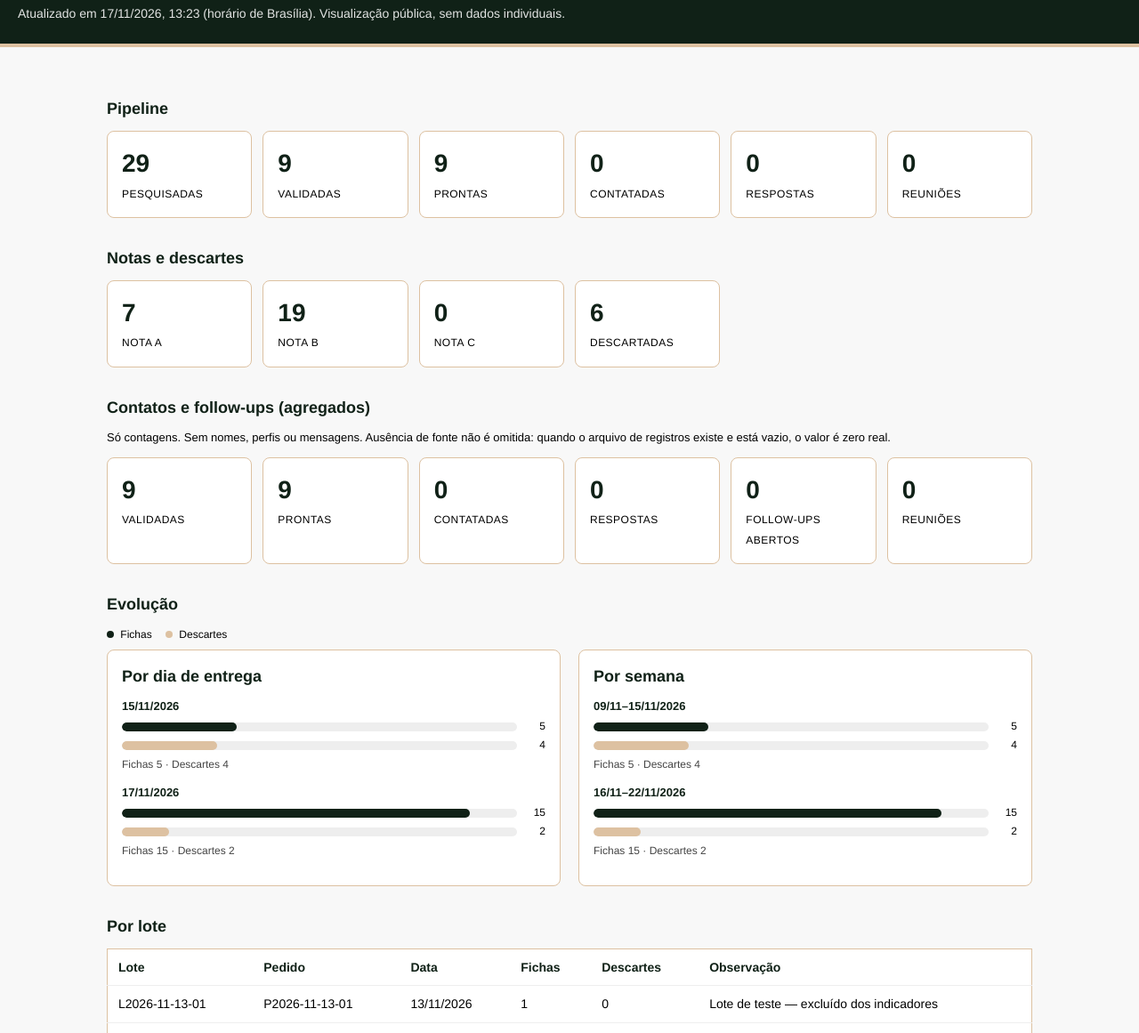
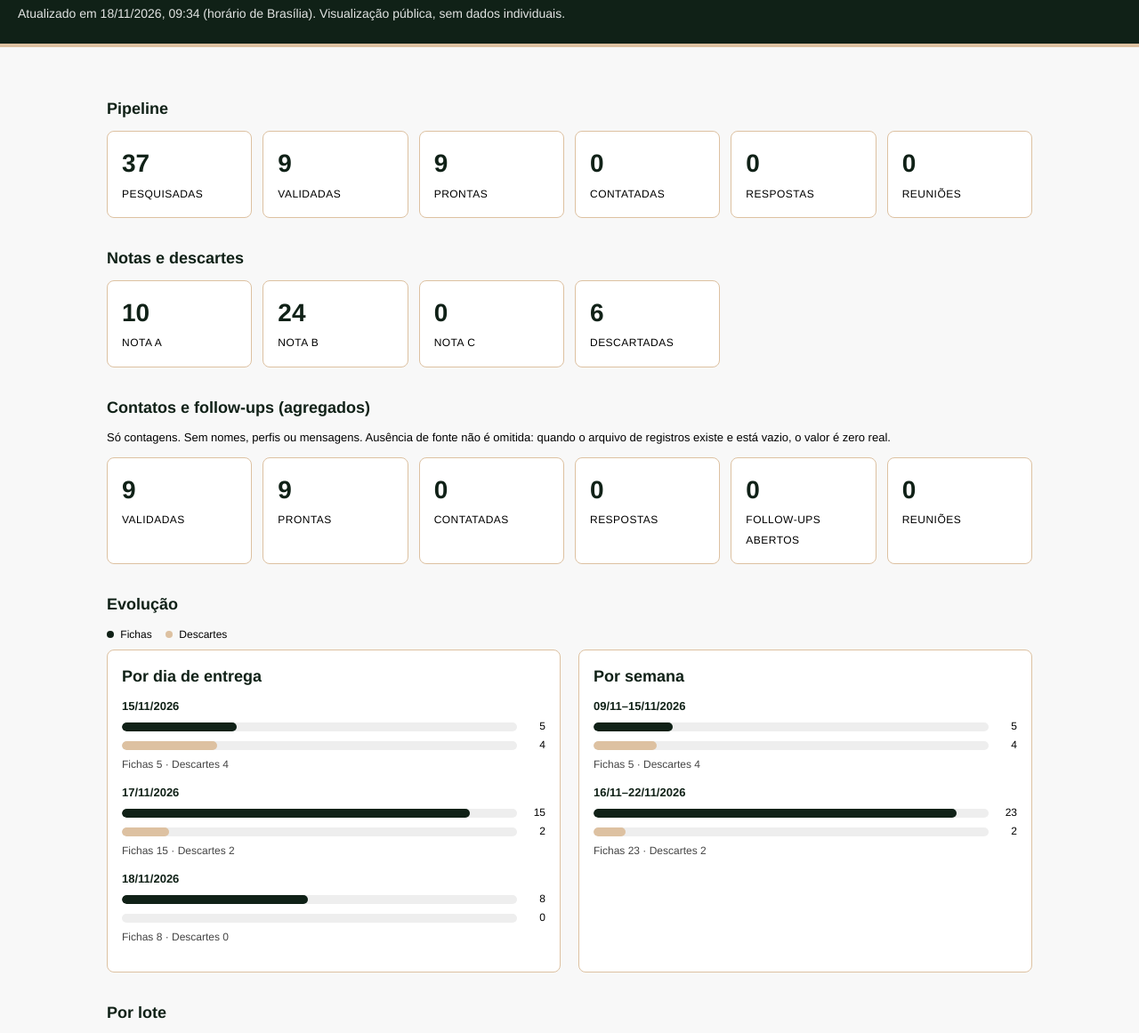
Before and after one commit to gestorleomello-crypto/clk-painel, a plain HTML site: page index.html in a window 1280 px wide. Shown: the part 96-1257 px from the top of the page at 89% size. Drawn offline with Linux system fonts and the light colour scheme.

Commit message:
atualização automática 2026-11-18

```diff
--- a/index.html
+++ b/index.html
@@ -95,12 +95,12 @@
   <header>
     <p class="kicker">CLK · Prospecção</p>
     <h1>Indicadores agregados</h1>
-    <p>Atualizado em 17/11/2026, 13:23 (horário de Brasília). Visualização pública, sem dados individuais.</p>
+    <p>Atualizado em 18/11/2026, 09:34 (horário de Brasília). Visualização pública, sem dados individuais.</p>
   </header>
   <main>
     <h2>Pipeline</h2>
     <div class="grid">
-      <div class="stat"><strong>29</strong><span>Pesquisadas</span></div>
+      <div class="stat"><strong>37</strong><span>Pesquisadas</span></div>
       <div class="stat"><strong>9</strong><span>Validadas</span></div>
       <div class="stat"><strong>9</strong><span>Prontas</span></div>
       <div class="stat"><strong>0</strong><span>Contatadas</span></div>
@@ -110,7 +110,7 @@
 
     <h2>Notas e descartes</h2>
     <div class="grid">
-      <div class="stat"><strong>7</strong><span>Nota A</span></div><div class="stat"><strong>19</strong><span>Nota B</span></div><div class="stat"><strong>0</strong><span>Nota C</span></div>
+      <div class="stat"><strong>10</strong><span>Nota A</span></div><div class="stat"><strong>24</strong><span>Nota B</span></div><div class="stat"><strong>0</strong><span>Nota C</span></div>
       <div class="stat"><strong>6</strong><span>Descartadas</span></div>
     </div>
 
@@ -133,11 +133,11 @@
     <div class="charts">
       <section class="card">
         <h2 style="margin-top:0">Por dia de entrega</h2>
-        <div class="chart-item"><div class="chart-label">15/11/2026</div><div class="chart-pair"><div class="bar-row"><span class="bar-track"><span class="bar-fill" style="width:29%;background:#102117"></span></span><span class="bar-val">5</span></div><div class="bar-row"><span class="bar-track"><span class="bar-fill" style="width:24%;background:#DDC1A1"></span></span><span class="bar-val">4</span></div></div><div class="chart-meta">Fichas 5 · Descartes 4</div></div><div class="chart-item"><div class="chart-label">17/11/2026</div><div class="chart-pair"><div class="bar-row"><span class="bar-track"><span class="bar-fill" style="width:88%;background:#102117"></span></span><span class="bar-val">15</span></div><div class="bar-row"><span class="bar-track"><span class="bar-fill" style="width:12%;background:#DDC1A1"></span></span><span class="bar-val">2</span></div></div><div class="chart-meta">Fichas 15 · Descartes 2</div></div>
+        <div class="chart-item"><div class="chart-label">15/11/2026</div><div class="chart-pair"><div class="bar-row"><span class="bar-track"><span class="bar-fill" style="width:29%;background:#102117"></span></span><span class="bar-val">5</span></div><div class="bar-row"><span class="bar-track"><span class="bar-fill" style="width:24%;background:#DDC1A1"></span></span><span class="bar-val">4</span></div></div><div class="chart-meta">Fichas 5 · Descartes 4</div></div><div class="chart-item"><div class="chart-label">17/11/2026</div><div class="chart-pair"><div class="bar-row"><span class="bar-track"><span class="bar-fill" style="width:88%;background:#102117"></span></span><span class="bar-val">15</span></div><div class="bar-row"><span class="bar-track"><span class="bar-fill" style="width:12%;background:#DDC1A1"></span></span><span class="bar-val">2</span></div></div><div class="chart-meta">Fichas 15 · Descartes 2</div></div><div class="chart-item"><div class="chart-label">18/11/2026</div><div class="chart-pair"><div class="bar-row"><span class="bar-track"><span class="bar-fill" style="width:47%;background:#102117"></span></span><span class="bar-val">8</span></div><div class="bar-row"><span class="bar-track"><span class="bar-fill" style="width:0%;background:#DDC1A1"></span></span><span class="bar-val">0</span></div></div><div class="chart-meta">Fichas 8 · Descartes 0</div></div>
       </section>
       <section class="card">
         <h2 style="margin-top:0">Por semana</h2>
-        <div class="chart-item"><div class="chart-label">09/11–15/11/2026</div><div class="chart-pair"><div class="bar-row"><span class="bar-track"><span class="bar-fill" style="width:29%;background:#102117"></span></span><span class="bar-val">5</span></div><div class="bar-row"><span class="bar-track"><span class="bar-fill" style="width:24%;background:#DDC1A1"></span></span><span class="bar-val">4</span></div></div><div class="chart-meta">Fichas 5 · Descartes 4</div></div><div class="chart-item"><div class="chart-label">16/11–22/11/2026</div><div class="chart-pair"><div class="bar-row"><span class="bar-track"><span class="bar-fill" style="width:88%;background:#102117"></span></span><span class="bar-val">15</span></div><div class="bar-row"><span class="bar-track"><span class="bar-fill" style="width:12%;background:#DDC1A1"></span></span><span class="bar-val">2</span></div></div><div class="chart-meta">Fichas 15 · Descartes 2</div></div>
+        <div class="chart-item"><div class="chart-label">09/11–15/11/2026</div><div class="chart-pair"><div class="bar-row"><span class="bar-track"><span class="bar-fill" style="width:20%;background:#102117"></span></span><span class="bar-val">5</span></div><div class="bar-row"><span class="bar-track"><span class="bar-fill" style="width:16%;background:#DDC1A1"></span></span><span class="bar-val">4</span></div></div><div class="chart-meta">Fichas 5 · Descartes 4</div></div><div class="chart-item"><div class="chart-label">16/11–22/11/2026</div><div class="chart-pair"><div class="bar-row"><span class="bar-track"><span class="bar-fill" style="width:92%;background:#102117"></span></span><span class="bar-val">23</span></div><div class="bar-row"><span class="bar-track"><span class="bar-fill" style="width:8%;background:#DDC1A1"></span></span><span class="bar-val">2</span></div></div><div class="chart-meta">Fichas 23 · Descartes 2</div></div>
       </section>
     </div>
 
@@ -147,14 +147,14 @@
         <tr><th>Lote</th><th>Pedido</th><th>Data</th><th>Fichas</th><th>Descartes</th><th>Observação</th></tr>
       </thead>
       <tbody>
-        <tr><td>L2026-11-13-01</td><td>P2026-11-13-01</td><td>13/11/2026</td><td>1</td><td>0</td><td>Lote de teste — excluído dos indicadores</td></tr><tr><td>L2026-11-13-02</td><td>P2026-11-13-02</td><td>15/11/2026</td><td>5</td><td>4</td><td>Entrega comercial</td></tr><tr><td>L2026-11-16-01</td><td>P2026-11-16-01</td><td>17/11/2026</td><td>15</td><td>2</td><td>Entrega comercial</td></tr>
+        <tr><td>L2026-11-13-01</td><td>P2026-11-13-01</td><td>13/11/2026</td><td>1</td><td>0</td><td>Lote de teste — excluído dos indicadores</td></tr><tr><td>L2026-11-13-02</td><td>P2026-11-13-02</td><td>15/11/2026</td><td>5</td><td>4</td><td>Entrega comercial</td></tr><tr><td>L2026-11-16-01</td><td>P2026-11-16-01</td><td>17/11/2026</td><td>15</td><td>2</td><td>Entrega comercial</td></tr><tr><td>L2026-11-17-01</td><td>P2026-11-17-01</td><td>18/11/2026</td><td>8</td><td>0</td><td>Entrega comercial</td></tr>
       </tbody>
     </table>
 
     <h2>Etapas</h2>
     <table>
       <thead><tr><th>Etapa</th><th>Quantidade</th></tr></thead>
-      <tbody><tr><th>PESQUISADA</th><td>29</td></tr><tr><th>VALIDADA</th><td>9</td></tr><tr><th>PRONTA</th><td>9</td></tr><tr><th>CONTATADA</th><td>0</td></tr><tr><th>RESPONDEU</th><td>0</td></tr><tr><th>REUNIÃO</th><td>0</td></tr><tr><th>DESCARTADA</th><td>0</td></tr><tr><th>PENDENTE</th><td>2</td></tr><tr><th>NÃO CONTATAR</th><td>0</td></tr></tbody>
+      <tbody><tr><th>PESQUISADA</th><td>37</td></tr><tr><th>VALIDADA</th><td>9</td></tr><tr><th>PRONTA</th><td>9</td></tr><tr><th>CONTATADA</th><td>0</td></tr><tr><th>RESPONDEU</th><td>0</td></tr><tr><th>REUNIÃO</th><td>0</td></tr><tr><th>DESCARTADA</th><td>0</td></tr><tr><th>PENDENTE</th><td>2</td></tr><tr><th>NÃO CONTATAR</th><td>0</td></tr></tbody>
     </table>
 
     <footer>
```
